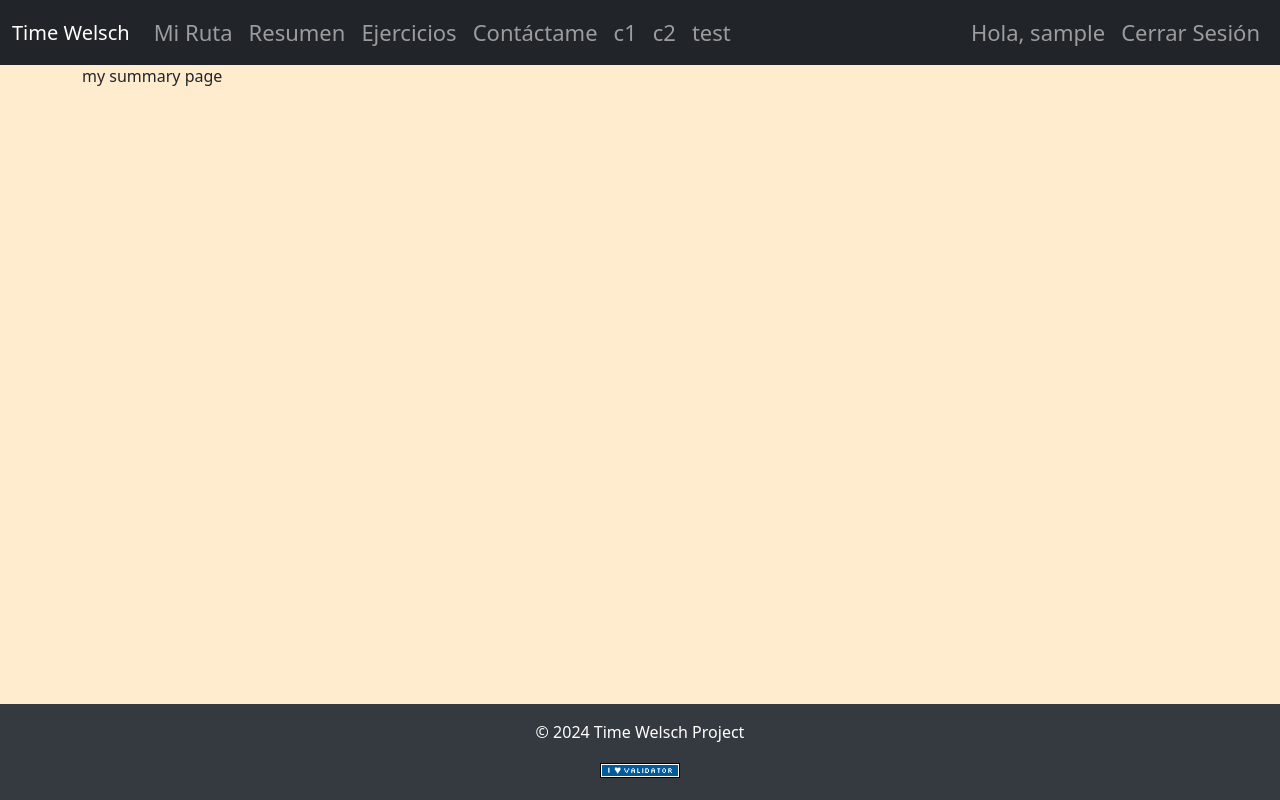
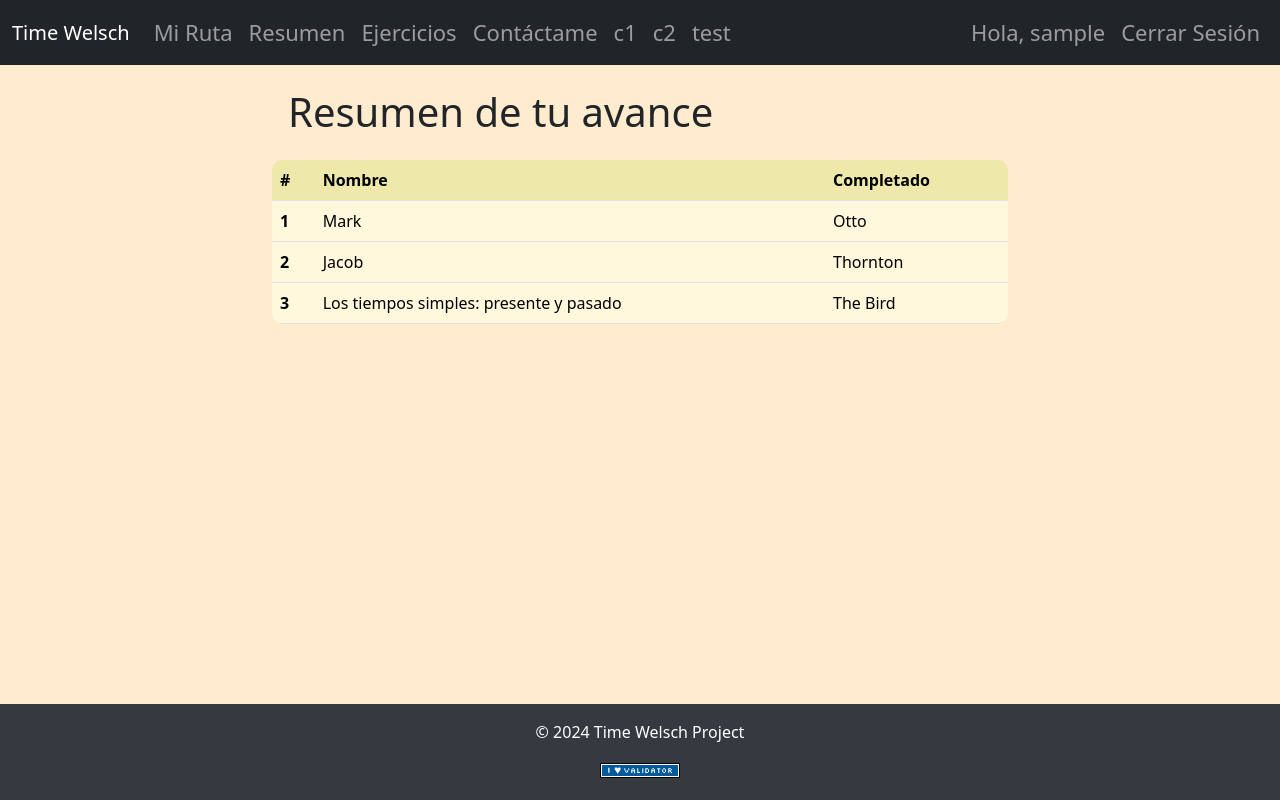
Before and after one commit to Alejoho/Time-Welsch, a Flask app: page /resumen in a window 1280 px wide. Run offline with Flask 3, Linux system fonts and the light colour scheme; a user stored in the database is signed in; tables that the repository leaves empty hold one stand-in row (values such as "Sample post"); parts of the project's set-up code (start-up, migrations or seed data) failed here and were passed over; some libraries are stand-ins or nearby versions.

Commit message:
Design the style of the resume table

```diff
--- a/app/static/css/style.css
+++ b/app/static/css/style.css
@@ -1,3 +1,7 @@
+:root {
+    --table-border-radius: 10px
+}
+
 body {
     background-color: blanchedalmond;
     position: relative;
@@ -86,12 +90,14 @@ html {
     top: 6rem;
 }
 
-
+/* CHECK: I think this isn't used in no part */
 .nav-pills .nav-link.active {
     background-color: #4683b4a9;
     color: #2c3e50;
 }
 
+
+/* For the current card on the "mi ruta" page */
 .card-header-custom-background {
     background-color: #EEE8AA;
 }
@@ -99,3 +105,64 @@ html {
 .card-body-custom-background {
     background-color: #FFFACD;
 }
+
+/* to style the table of the "resumen" page */
+.background-table thead th {
+    background-color: #EEE8AA;
+}
+
+.background-table tbody th,
+.background-table td {
+    background-color: #FFF8DC;
+    /* background-color: #FFF0F5;
+    background-color: #F5FFFA;
+    background-color: #F0F8FF;
+    background-color: #FFF5EE; */
+}
+
+.rounded-table {
+    border-collapse: separate;
+    border-spacing: 0;
+    border-radius: var(--table-border-radius);
+    /* Adjust the value to your preference */
+    overflow: hidden;
+    /* Ensures the rounded corners are visible */
+    position: relative;
+}
+
+.rounded-table th,
+.rounded-table td {
+    border-radius: 0px;
+    /* Ensure individual cells don’t have rounded corners */
+}
+
+.rounded-table thead th:first-child {
+    border-top-left-radius: var(--table-border-radius);
+    /* Top-left corner */
+}
+
+.rounded-table thead th:last-child {
+    border-top-right-radius: var(--table-border-radius);
+    /* Top-right corner */
+}
+
+.rounded-table tbody tr:last-child td:first-child {
+    border-bottom-left-radius: var(--table-border-radius);
+    /* Bottom-left corner */
+}
+
+.rounded-table tbody tr:last-child td:last-child {
+    border-bottom-right-radius: var(--table-border-radius);
+    /* Bottom-right corner */
+}
+
+.visually-hidden {
+    position: absolute;
+    width: 1px;
+    height: 1px;
+    margin: -1px;
+    padding: 0;
+    overflow: hidden;
+    clip: rect(0, 0, 0, 0);
+    border: 0;
+}
--- a/app/templates/main/summary.html
+++ b/app/templates/main/summary.html
@@ -1,4 +1,36 @@
 {% extends "layout.html" %}
 {% block content %}
-my summary page
+
+<div class="row justify-content-center">
+    <div class="col-md-8">
+        <h1 class="my-4 ms-3">Resumen de tu avance</h1>
+        <table class="table table-hover background-table rounded-table">
+            <caption class="visually-hidden">Avance del usuario</caption>
+            <thead>
+                <tr>
+                    <th scope="col">#</th>
+                    <th scope="col">Nombre</th>
+                    <th scope="col">Completado</th>
+                </tr>
+            </thead>
+            <tbody class="table-group-divider">
+                <tr>
+                    <th scope="row">1</th>
+                    <td>Mark</td>
+                    <td>Otto</td>
+                </tr>
+                <tr>
+                    <th scope="row">2</th>
+                    <td>Jacob</td>
+                    <td>Thornton</td>
+                </tr>
+                <tr>
+                    <th scope="row">3</th>
+                    <td>Los tiempos simples: presente y pasado</td>
+                    <td>The Bird</td>
+                </tr>
+            </tbody>
+        </table>
+    </div>
+</div>
 {% endblock %}
```
